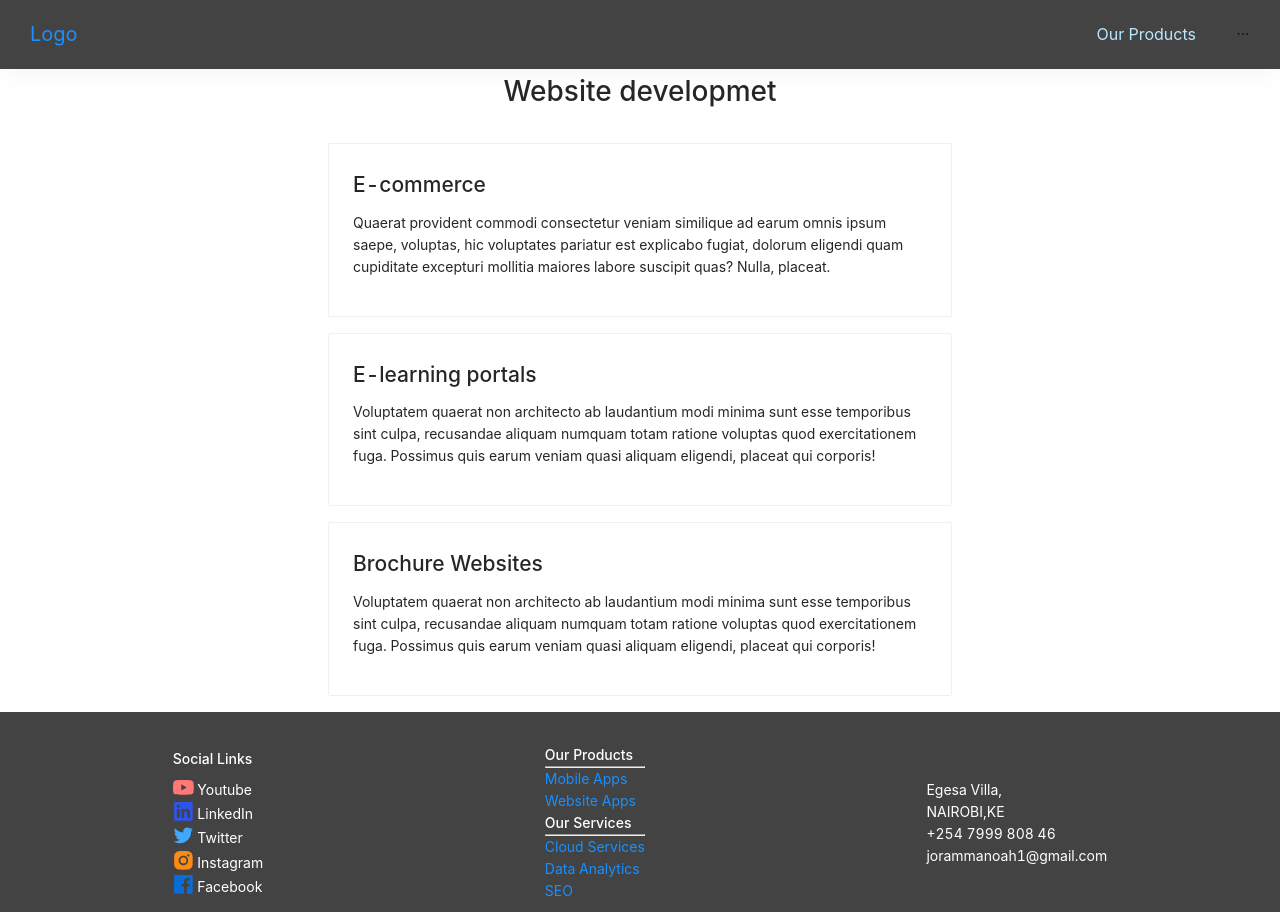
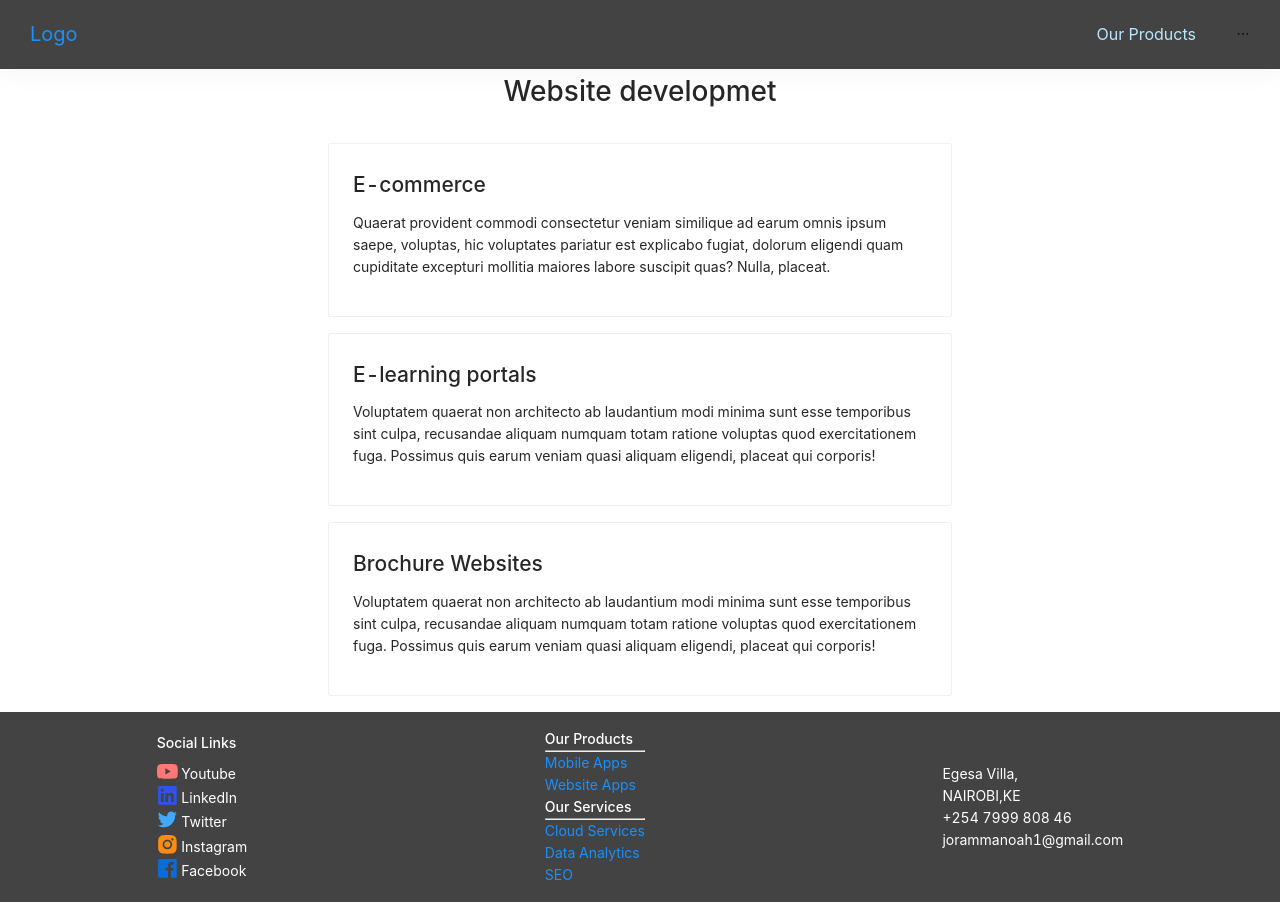
Before and after one commit to JoramWells/digitaleo-client, a React (Create React App) app: page /website in a window 1280 px wide. Built offline with nearby package versions, Linux system fonts and the light colour scheme.

Commit message:
Modified footer

```diff
--- a/src/components/footer/Footer.js
+++ b/src/components/footer/Footer.js
@@ -15,13 +15,12 @@ class Footer extends Component {
     return (
       <footer
         style={{
-          height: "200px",
-          padding: "2rem",
+          padding: "1rem",
           backgroundColor: "#434343",
           color: "white",
         }}
       >
-        <Row justify="space-around" align="middle">
+        <Row justify="space-around" align="middle" gutter={[16,16]}>
           <Col style={{ color: "white" }}>
             <h4 style={{ color: "white" }}>Social Links</h4>
             <YoutubeFilled
```
